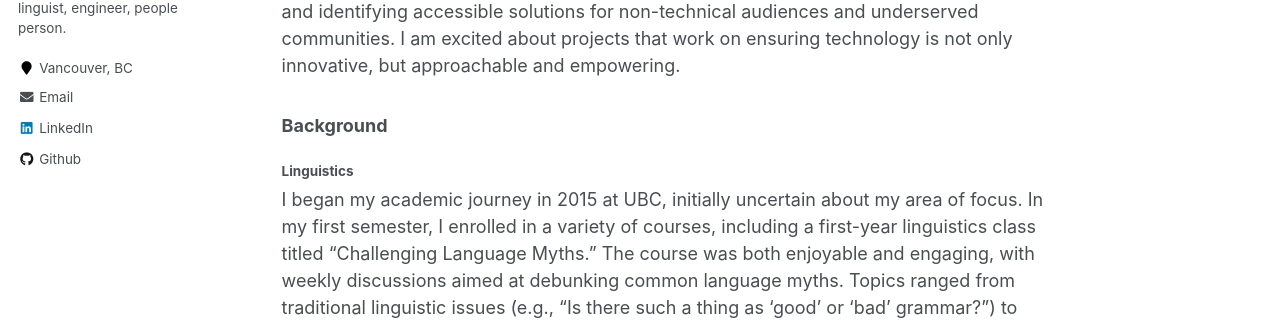
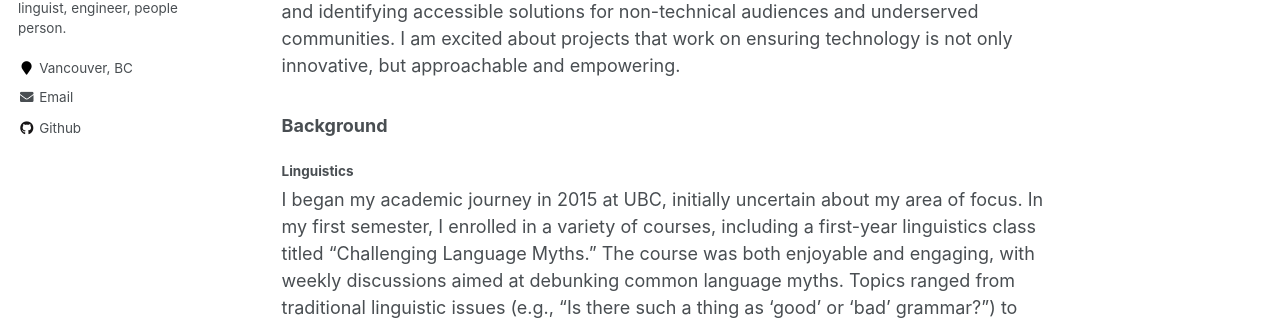
Before and after one commit to acooke82/acooke82.github.io, a Jekyll site: the page built from _pages/about.md, in a window 1280 px wide. Shown: the part 391-711 px from the top of the page. Built offline with Jekyll 4.4.1, drawn with Linux system fonts in a browser that asks for light colours.

Commit message:
Update _config.yml

```diff
--- a/_config.yml
+++ b/_config.yml
@@ -102,7 +102,7 @@ author:
   #instagram        :
   #impactstory      : #"https://profiles.impactstory.org/u/xxxx-xxxx-xxxx-xxxx"
   #lastfm           :
-  linkedin         : "acooke82"
+  #linkedin         : "acooke82"
   #orcid            : "http://orcid.org/yourorcidurl"
   #pinterest        :
   #soundcloud       :
```
